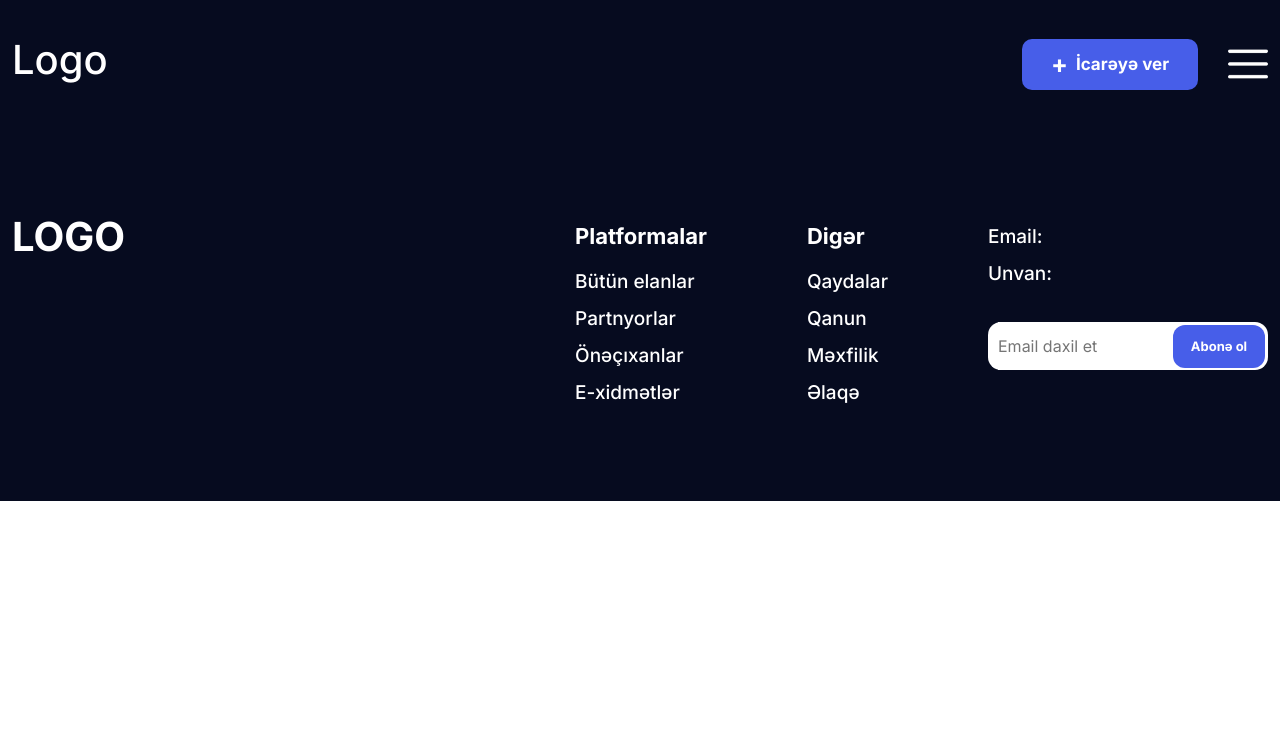
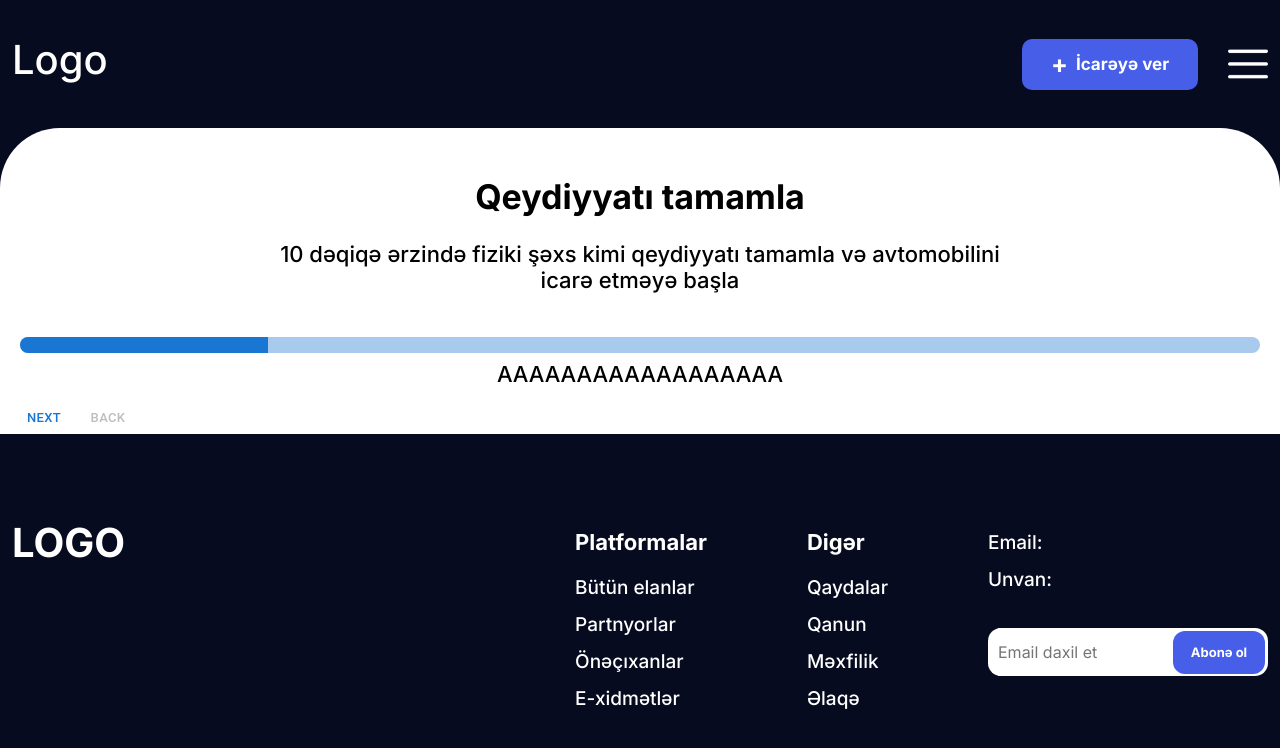
Before and after one commit to hac1yev/rent_a_car, a React (Create React App) app: page /register/step in a window 1280 px wide. Shown: the top 748 px of the page. Built offline with nearby package versions, Linux system fonts and the light colour scheme.

Commit message:
stepper register

```diff
--- a/src/App.js
+++ b/src/App.js
@@ -9,6 +9,7 @@ import RentCar from "./pages/RentCar/RentCar";
 import Contact from "./pages/Contact/Contact";
 import Login from "./pages/LoginRegister/Login";
 import Register from "./pages/LoginRegister/Register";
+import StepperRegister from "./pages/LoginRegister/StepperRegister";
 
 function App() {
   return (
@@ -22,6 +23,7 @@ function App() {
         <Route path="/contact" element={<Contact />} />
         <Route path="/login" element={<Login />} />
         <Route path="/register" element={<Register />} />
+        <Route path="/register/step" element={<StepperRegister />} />
       </Routes>
       <Footer />
     </div>
--- a/src/pages/LoginRegister/LoginRegister.css
+++ b/src/pages/LoginRegister/LoginRegister.css
@@ -211,6 +211,45 @@
     margin-bottom: 0;
 }
 
+
+/* START STEPPER REGISTER */
+
+.MuiLinearProgress-root {
+    width: 100%!important;
+    height: 16px!important;
+    border-radius: 8px;
+}
+
+.stepper-register-container h2 {
+    color: #000;
+    text-align: center;
+    font-family: Inter;
+    font-size: 34px;
+    font-style: normal;
+    font-weight: 700;
+    line-height: normal;
+}
+
+.stepper-register-wrapper {
+    background-color: #fff;
+    border-top-right-radius: 60px;
+    border-top-left-radius: 60px;
+}
+
+.stepper-register-container p {
+    color: #000;
+    text-align: center;
+    font-family: Inter;
+    font-size: 22px;
+    font-style: normal;
+    font-weight: 500;
+    line-height: normal;
+}
+
+/* END STEPPER REGISTER */
+
+
+
 @media screen and (max-width: 991.5px) {
     .log-img,
     .reg-img {
--- /dev/null
+++ b/src/pages/LoginRegister/StepperRegister.jsx
@@ -0,0 +1,53 @@
+import React from 'react';
+import { Button, MobileStepper } from '@mui/material';
+import './LoginRegister.css';
+
+const StepperRegister = () => {
+    const [activeStep, setActiveStep] = React.useState(1);
+
+    const handleNext = () => {
+        setActiveStep((prevActiveStep) => prevActiveStep + 1);
+    };
+
+    const handleBack = () => {
+        setActiveStep((prevActiveStep) => prevActiveStep - 1);
+    };
+
+    return (
+        <div style={{ background: '#060b1f' }}>
+            <div className='stepper-register-wrapper'>
+            <div className='container stepper-register-container'>
+                <div className="row d-flex justify-content-center pt-5">
+                    <div className="col-md-7">
+                        <h2>Qeydiyyatı tamamla</h2>
+                        <p className='mt-4'>
+                            10 dəqiqə ərzində fiziki şəxs kimi qeydiyyatı tamamla və avtomobilini
+                            icarə etməyə başla
+                        </p>
+                    </div>
+                </div>
+                <MobileStepper
+                    variant="progress"
+                    steps={6}
+                    position="static"
+                    activeStep={activeStep}
+                    sx={{ width: '100%', flexGrow: 1, marginTop: '20px' }}
+                />
+                {activeStep === 1 && <p>AAAAAAAAAAAAAAAAAA</p>}
+                {activeStep === 2 && <p>BBBBBBBBBBBBBBBBBB</p>}
+                {activeStep === 3 && <p>CCCCCCCCCCCCCCCCCC</p>}
+                {activeStep === 4 && <p>DDDDDDDDDDDDDDDDDD</p>}
+                {activeStep === 5 && <p>FFFFFFFFFFFFFFFFFF</p>}
+                <Button size="small" onClick={handleNext} disabled={activeStep === 5}>
+                        Next
+                        </Button>
+                <Button size="small" onClick={handleBack} disabled={activeStep === 1}>
+                        Back
+                        </Button>
+            </div>
+        </div>
+        </div>
+    );
+};
+
+export default StepperRegister;
```
